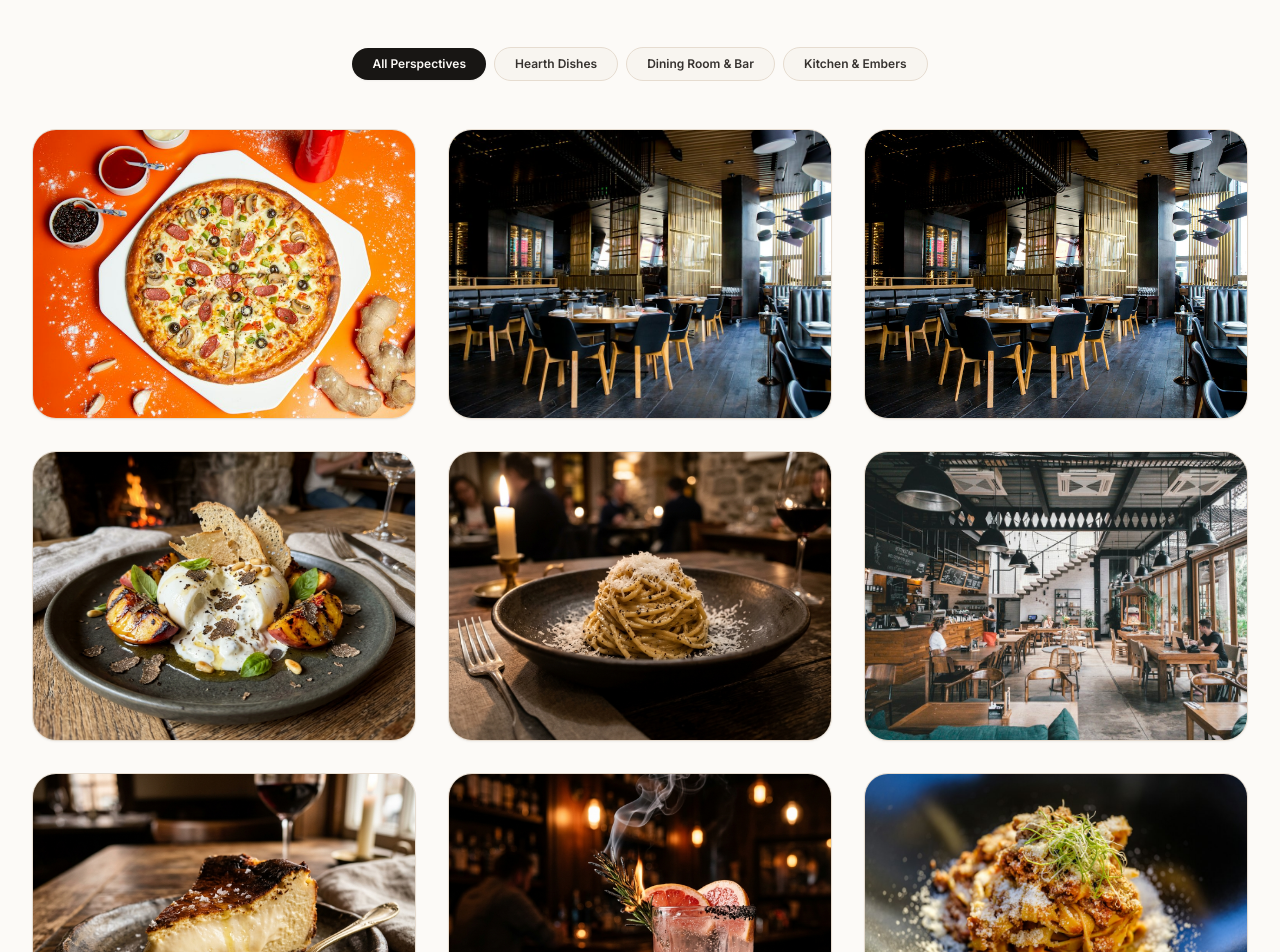
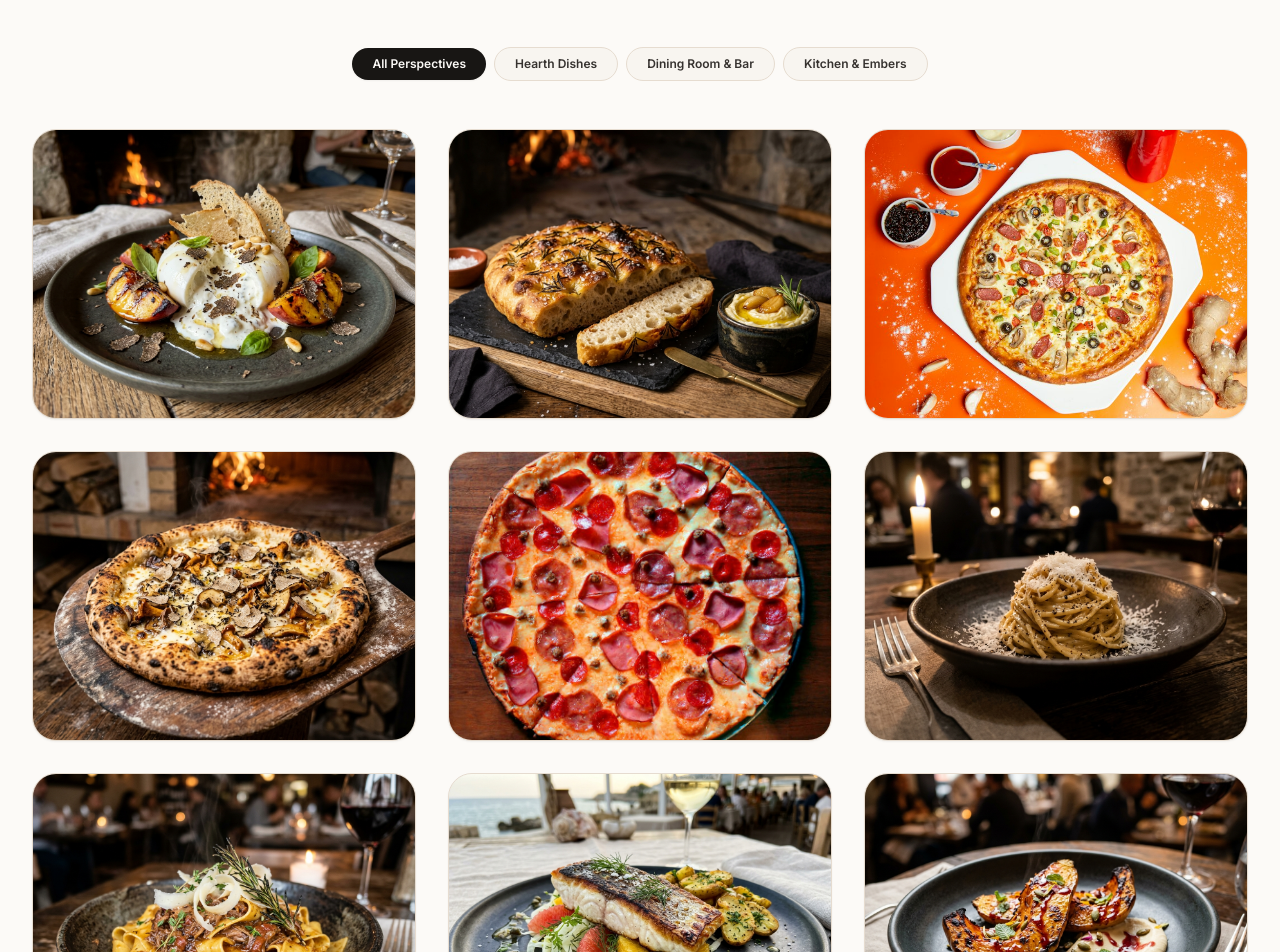
Before and after one commit to raghav-heda/olive-and-ember-restaurant, a Next.js app: page /gallery in a window 1280 px wide. Shown: the part 320-1272 px from the top of the page. Built offline with nearby package versions, Linux system fonts and the light colour scheme; a web font is replaced by a local one.

Commit message:
feat(gallery): synchronize all 11 menu dish photos and descriptions in the gallery

```diff
--- a/src/app/gallery/page.tsx
+++ b/src/app/gallery/page.tsx
@@ -13,66 +13,108 @@ interface GalleryPhoto {
 
 const GALLERY_PHOTOS: GalleryPhoto[] = [
   {
-    id: "1",
+    id: "burrata-peaches",
     category: "food",
-    title: "Smoked Ember Margherita",
-    caption: "48-hour cold proof sourdough blistered in 450°C stone oven.",
+    title: "Truffled Burrata & Hearth Peaches",
+    caption: "Artisanal burrata, wood-charred peaches, wild clover honey, toasted pine nuts, and sourdough crisps.",
+    url: "/images/menu/burrata-peaches.jpg",
+  },
+  {
+    id: "focaccia-garlic",
+    category: "food",
+    title: "Hearth Focaccia & Confit Garlic Dip",
+    caption: "Warm olive oil-drenched sourdough focaccia with sea salt flakes, charred rosemary, and whipped confit garlic butter.",
+    url: "/images/menu/focaccia-garlic.jpg",
+  },
+  {
+    id: "margherita-pizza",
+    category: "food",
+    title: "Smoked Ember Margherita Pizza",
+    caption: "San Marzano DOP tomato passata, fresh buffalo mozzarella, hand-torn sweet basil, and cold-pressed olive oil.",
     url: "/images/menu/margherita-pizza.jpg",
   },
   {
-    id: "2",
+    id: "truffle-mushroom-pizza",
+    category: "food",
+    title: "Wild Mushroom & Black Truffle Pizza",
+    caption: "Roasted shiitake and porcini cream, fontina, charred thyme, shaved black summer truffle, and aged pecorino.",
+    url: "/images/menu/truffle-mushroom-pizza.jpg",
+  },
+  {
+    id: "pepperoni-pizza",
+    category: "food",
+    title: "Charred Pepperoni & Hot Honey Pizza",
+    caption: "Crispy-edged artisanal pepperoni, whole-milk mozzarella, fiery chili flakes, and slow-infused habanero honey.",
+    url: "/images/menu/pepperoni-pizza.jpg",
+  },
+  {
+    id: "cacio-e-pepe",
+    category: "food",
+    title: "Artisanal Cacio e Pepe Tagliolini",
+    caption: "House-extruded fresh tagliolini tossed with 24-month aged Pecorino Romano and toasted Tellicherry peppercorn emulsion.",
+    url: "/images/menu/cacio-e-pepe.jpg",
+  },
+  {
+    id: "lamb-pappardelle",
+    category: "food",
+    title: "Braised Lamb Shank Pappardelle",
+    caption: "6-hour slow-cooked tender pulled lamb shank, rich rosemary tomato jus, wide bronze-cut ribbons, and Parmigiano Reggiano.",
+    url: "/images/menu/lamb-pappardelle.jpg",
+  },
+  {
+    id: "coastal-seabass",
+    category: "food",
+    title: "Wood-Fired Coastal Seabass",
+    caption: "Pan-crisped whole sea bass fillet baked over olive wood coals, fennel citrus salad, caperberry vinaigrette, and crushed baby potatoes.",
+    url: "/images/menu/coastal-seabass.jpg",
+  },
+  {
+    id: "butternut-squash",
+    category: "food",
+    title: "Ember-Charred Butternut Squash",
+    caption: "Spiced roasted butternut squash steaks, whipped cashew garlic crème, pomegranate molasses reduction, and toasted pumpkin seeds.",
+    url: "/images/menu/butternut-squash.jpg",
+  },
+  {
+    id: "basque-cheesecake",
+    category: "food",
+    title: "Burnt Basque Olive Oil Cheesecake",
+    caption: "Caramelized crust with a molten creamy center, finished with extra virgin olive oil and Maldon smoked sea salt flakes.",
+    url: "/images/menu/basque-cheesecake.jpg",
+  },
+  {
+    id: "rosemary-paloma",
+    category: "food",
+    title: "Smoked Rosemary & Pink Grapefruit Elixir",
+    caption: "Freshly pressed ruby grapefruit juice, torched garden rosemary sprig, sparkling pink tonic, and volcanic black salt rim.",
+    url: "/images/menu/rosemary-paloma.jpg",
+  },
+  {
+    id: "dining-room",
     category: "interior",
     title: "The Hearth Dining Room",
-    caption: "Acoustic oak booths, hand-thrown terracotta pendant lighting.",
+    caption: "Acoustic oak booths, hand-thrown terracotta pendant lighting, and warm hearth ambiance.",
     url: "/images/gallery/hearth-dining-room.jpg",
   },
   {
-    id: "3",
+    id: "courtyard-terrace",
+    category: "interior",
+    title: "Botanical Courtyard Terrace",
+    caption: "Sunlit open-air terrace surrounded by purple basil, fragrant herbs, and olive pots.",
+    url: "/images/gallery/courtyard-terrace.jpg",
+  },
+  {
+    id: "wood-flame",
     category: "kitchen",
     title: "Wood Flame & Embers",
-    caption: "Seasoned olive wood feeding the continuous hearth coals.",
+    caption: "Seasoned olive wood continuously feeding the 450°C stone hearth oven.",
     url: "/images/restaurant-cover.jpg",
   },
   {
-    id: "4",
-    category: "food",
-    title: "Truffled Burrata & Charred Peaches",
-    caption: "Creamy artisanal cheese paired with caramelized stone fruit.",
-    url: "/images/menu/burrata-peaches.jpg",
-  },
-  {
-    id: "5",
-    category: "kitchen",
-    title: "Hand-Shaping Bronze-Die Tagliolini",
-    caption: "Fresh extruded egg pasta prepped daily before lunch service.",
-    url: "/images/menu/cacio-e-pepe.jpg",
-  },
-  {
-    id: "6",
-    category: "interior",
-    title: "Botanical Courtyard Terrace",
-    caption: "Sunlit open-air terrace surrounded by purple basil and olive pots.",
-    url: "/images/gallery/courtyard-terrace.jpg",
-  },
-  {
-    id: "7",
-    category: "food",
-    title: "Burnt Basque Olive Oil Cheesecake",
-    caption: "Molten creamy interior with caramelized smoked sea salt crust.",
-    url: "/images/menu/basque-cheesecake.jpg",
-  },
-  {
-    id: "8",
-    category: "food",
-    title: "Smoked Rosemary Paloma",
-    caption: "Pink ruby grapefruit with charred garden rosemary smoke.",
-    url: "/images/menu/rosemary-paloma.jpg",
-  },
-  {
-    id: "9",
+    id: "chef-hearth",
     category: "kitchen",
     title: "Chef Raghav at the Hearth",
-    caption: "Inspecting blistered crusts fresh off the baking stone.",
+    caption: "Inspecting naturally leavened sourdough crusts blistered fresh off the hearth stone.",
     url: "/images/gallery/chef-hearth.jpg",
   },
 ];
```
